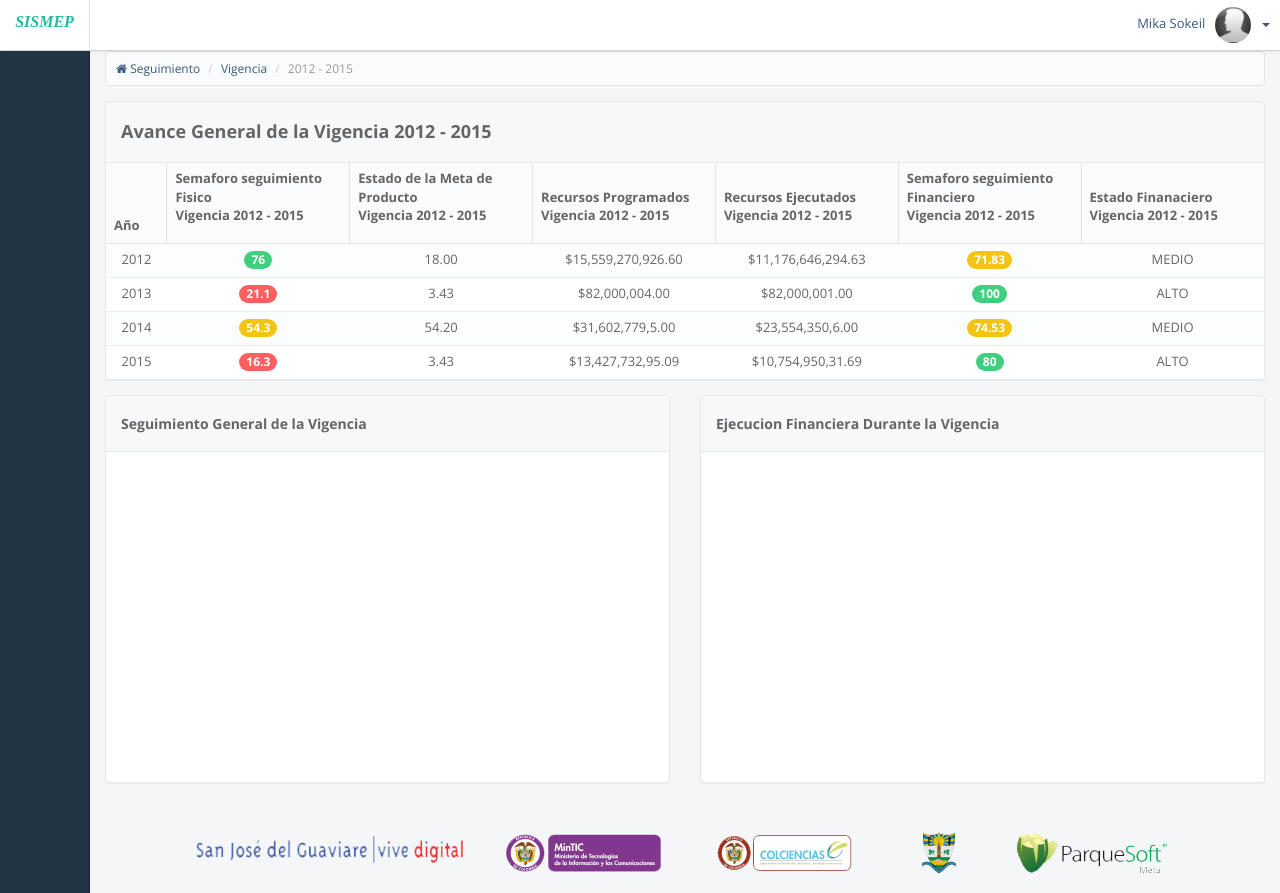
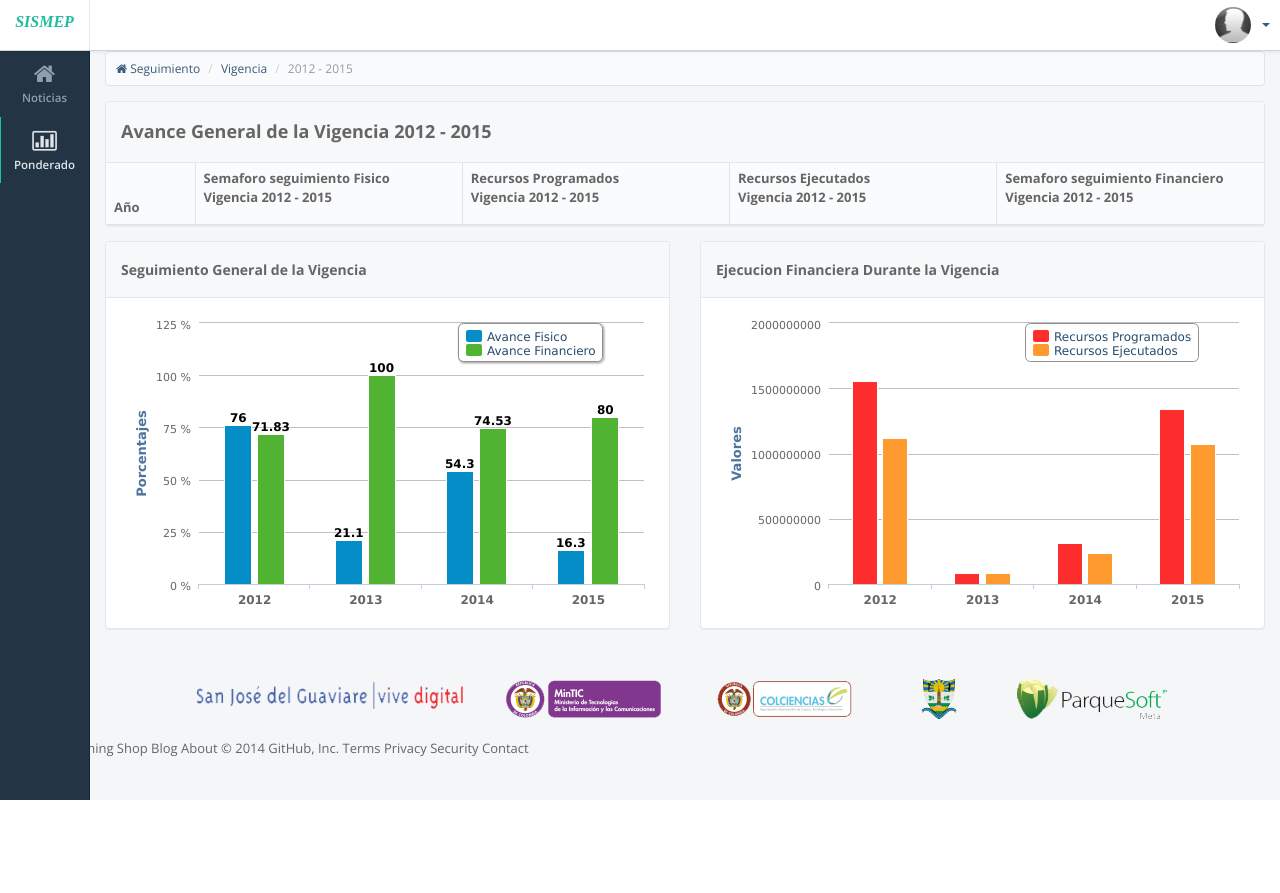
Before and after one commit to julianvarela/indicadores, a PHP site: page /taxionline/AvanceVigencia.html in a window 1280 px wide. After the commit the page ends 800 px from the top, so only its background shows below. Run offline with PHP 8.4, Linux system fonts and the light colour scheme; lists and menus that the app fills with data are empty.

Commit message:
avance vigencia dinamino y favicon

```diff
--- a/404.html
+++ b/404.html
@@ -5,6 +5,7 @@
   <title>Mobile first web app theme | first</title>
   <meta name="description" content="mobile first, app, web app, responsive, admin dashboard, flat, flat ui">
   <meta name="viewport" content="width=device-width, initial-scale=1, maximum-scale=1">
+  <link rel="shortcut icon" href="imagenes/favicon.png">
   <link rel="stylesheet" href="css/bootstrap.css">
   <link rel="stylesheet" href="css/font-awesome.min.css">
   <link rel="stylesheet" href="css/font.css">
--- a/AvanceDependencias.html
+++ b/AvanceDependencias.html
@@ -5,6 +5,7 @@
   <title>Avance de las Dependencias</title>
   <meta name="description" content="mobile first, app, web app, responsive, admin dashboard, flat, flat ui">
   <meta name="viewport" content="width=device-width, initial-scale=1, maximum-scale=1">
+  <link rel="shortcut icon" href="imagenes/favicon.png">
   <link rel="stylesheet" href="css/bootstrap.css">
   <link rel="stylesheet" href="css/font-awesome.min.css">
   <link rel="stylesheet" href="css/plugin.css">
--- a/AvanceGeneral.html
+++ b/AvanceGeneral.html
@@ -5,6 +5,7 @@
   <title>Avance General</title>
   <meta name="description" content="mobile first, app, web app, responsive, admin dashboard, flat, flat ui">
   <meta name="viewport" content="width=device-width, initial-scale=1, maximum-scale=1">
+  <link rel="shortcut icon" href="imagenes/favicon.png">
   <link rel="stylesheet" href="css/bootstrap.css">
   <link rel="stylesheet" href="css/font-awesome.min.css">
   <link rel="stylesheet" href="css/plugin.css">
--- a/AvanceObjetivos.html
+++ b/AvanceObjetivos.html
@@ -6,6 +6,7 @@
   <title>Avance de Objetivos</title>
   <meta name="description" content="mobile first, app, web app, responsive, admin dashboard, flat, flat ui">
   <meta name="viewport" content="width=device-width, initial-scale=1, maximum-scale=1">
+  <link rel="shortcut icon" href="imagenes/favicon.png">
   <link rel="stylesheet" href="css/bootstrap.css">
   <link rel="stylesheet" href="css/font-awesome.min.css">
   <link rel="stylesheet" href="css/plugin.css">
--- a/AvanceProgramas.html
+++ b/AvanceProgramas.html
@@ -5,6 +5,7 @@
   <title>Avance de Programas</title>
   <meta name="description" content="mobile first, app, web app, responsive, admin dashboard, flat, flat ui">
   <meta name="viewport" content="width=device-width, initial-scale=1, maximum-scale=1">
+  <link rel="shortcut icon" href="imagenes/favicon.png">
   <link rel="stylesheet" href="css/bootstrap.css">
   <link rel="stylesheet" href="css/font-awesome.min.css">
   <link rel="stylesheet" href="css/plugin.css">
--- a/AvanceSecretarias.html
+++ b/AvanceSecretarias.html
@@ -5,6 +5,7 @@
   <title>Avance de las Secretarias</title>
   <meta name="description" content="mobile first, app, web app, responsive, admin dashboard, flat, flat ui">
   <meta name="viewport" content="width=device-width, initial-scale=1, maximum-scale=1">
+  <link rel="shortcut icon" href="imagenes/favicon.png">
   <link rel="stylesheet" href="css/bootstrap.css">
   <link rel="stylesheet" href="css/font-awesome.min.css">
   <link rel="stylesheet" href="css/plugin.css">
--- a/AvanceSectores.html
+++ b/AvanceSectores.html
@@ -5,6 +5,7 @@
   <title>Avance de los Sectores Basicos</title>
   <meta name="description" content="mobile first, app, web app, responsive, admin dashboard, flat, flat ui">
   <meta name="viewport" content="width=device-width, initial-scale=1, maximum-scale=1">
+  <link rel="shortcut icon" href="imagenes/favicon.png">
   <link rel="stylesheet" href="css/bootstrap.css">
   <link rel="stylesheet" href="css/font-awesome.min.css">
   <link rel="stylesheet" href="css/plugin.css">
--- a/AvanceSubprogramas.html
+++ b/AvanceSubprogramas.html
@@ -5,6 +5,7 @@
   <title>Avance Subprogramas</title>
   <meta name="description" content="mobile first, app, web app, responsive, admin dashboard, flat, flat ui">
   <meta name="viewport" content="width=device-width, initial-scale=1, maximum-scale=1">
+  <link rel="shortcut icon" href="imagenes/favicon.png">
   <link rel="stylesheet" href="css/bootstrap.css">
   <link rel="stylesheet" href="css/font-awesome.min.css">
   <link rel="stylesheet" href="css/plugin.css">
--- a/AvanceVigencia.html
+++ b/AvanceVigencia.html
@@ -2,9 +2,11 @@
 <html lang="es">
 <head>
   <meta charset="utf-8">
-  <title>Avance General</title>
+  <title>Avance General de la Vigencia</title>
   <meta name="description" content="mobile first, app, web app, responsive, admin dashboard, flat, flat ui">
   <meta name="viewport" content="width=device-width, initial-scale=1, maximum-scale=1">
+  <link rel="shortcut icon" href="imagenes/favicon.png">
+  <link rel="shortcut icon" href="imagenes/favicon.png">
   <link rel="stylesheet" href="css/bootstrap.css">
   <link rel="stylesheet" href="css/font-awesome.min.css">
   <link rel="stylesheet" href="css/plugin.css">
@@ -41,15 +43,11 @@
   </header>
   <!-- / header -->
 
-
    <!-- nav -->
   <nav id="nav" class="nav-primary hidden-xs nav-vertical">
 
   </nav>
   <!-- / nav -->
-
-
-
 
 
   <section id="content">
@@ -70,51 +68,13 @@
                 <thead>
                   <tr>
                     <th width="5%">Año</th>
-                    <th width="15%">Semaforo seguimiento Fisico <p>Vigencia <spam class="my_vigencia">2012 - 2015</spam></p></p></th>
-                    <th width="15%">Estado de la Meta de Producto <p>Vigencia <spam class="my_vigencia">2012 - 2015</spam></p></th>
+                    <th width="15%">Semaforo seguimiento Fisico <p>Vigencia <spam class="my_vigencia">2012 - 2015</spam></p></th>
                     <th width="15%">Recursos Programados <p>Vigencia <spam class="my_vigencia">2012 - 2015</spam></p></th>
                     <th width="15%">Recursos Ejecutados <p>Vigencia <spam class="my_vigencia">2012 - 2015</spam></p></th>
                     <th width="15%">Semaforo seguimiento Financiero <p>Vigencia <spam class="my_vigencia">2012 - 2015</spam></p></th>
-                    <th width="15%">Estado Finanaciero <p>Vigencia <spam class="my_vigencia">2012 - 2015</spam></p></th>
                   </tr>
                 </thead>
                 <tbody id="TablaAvanceVigencia">
-                    <tr class="datos-tabla">
-                        <td>2012</td>
-                        <td><b class="badge" style="background-color:#3FCF7F">76</b></td>
-                        <td>18.00</td>
-                        <td>$15,559,270,926.60</td>
-                        <td>$11,176,646,294.63</td>
-                        <td><b class="badge" style="background-color:#F4C414">71.83</b></td>
-                        <td>MEDIO</td>
-                    </tr>
-                    <tr class="datos-tabla">
-                        <td>2013</td>
-                        <td><b class="badge" style="background-color:#FF5F5F">21.1</b></td>
-                        <td>3.43</td>
-                        <td>$82,000,004.00</td>
-                        <td>$82,000,001.00</td>
-                        <td><b class="badge" style="background-color:#3FCF7F">100</b></td>
-                        <td>ALTO</td>
-                    </tr>
-                    <tr class="datos-tabla">
-                        <td>2014</td>
-                        <td><b class="badge" style="background-color:#F4C414">54.3</b></td>
-                        <td>54.20</td>
-                        <td>$31,602,779,5.00</td>
-                        <td>$23,554,350,6.00</td>
-                        <td><b class="badge" style="background-color:#F4C414">74.53</b></td>
-                        <td>MEDIO</td>
-                    </tr>
-                    <tr class="datos-tabla">
-                        <td>2015</td>
-                        <td><b class="badge" style="background-color:#FF5F5F">16.3</b></td>
-                        <td>3.43</td>
-                        <td>$13,427,732,95.09</td>
-                        <td>$10,754,950,31.69</td>
-                        <td><b class="badge" style="background-color:#3FCF7F">80</b></td>
-                        <td>ALTO</td>
-                    </tr>
                 </tbody>
               </table>
             </div>
@@ -191,8 +151,21 @@
 
   <!-- datos Tabla -->
   <script src="js/general.js" type="text/javascript" ></script>
-  <script src="js/datos/avanceVigencia.js" type="text/javascript"></script>
+  <script src="js/datos/avanceVigencias.js" type="text/javascript"></script>
 
 
 </body>
 </html>
+
+    Status
+    API
+    Training
+    Shop
+    Blog
+    About
+
+    © 2014 GitHub, Inc.
+    Terms
+    Privacy
+    Security
+    Contact
--- a/DependenciasAdmin.html
+++ b/DependenciasAdmin.html
@@ -5,6 +5,7 @@
   <title>Dependencia Administrativas</title>
   <meta name="description" content="mobile first, app, web app, responsive, admin dashboard, flat, flat ui">
   <meta name="viewport" content="width=device-width, initial-scale=1, maximum-scale=1">
+  <link rel="shortcut icon" href="imagenes/favicon.png">
   <link rel="stylesheet" href="css/bootstrap.css">
   <link rel="stylesheet" href="css/font-awesome.min.css">
   <link rel="stylesheet" href="js/select2/select2.css">
--- a/SecretariasDespacho.html
+++ b/SecretariasDespacho.html
@@ -5,6 +5,7 @@
   <title>Secretarias</title>
   <meta name="description" content="mobile first, app, web app, responsive, admin dashboard, flat, flat ui">
   <meta name="viewport" content="width=device-width, initial-scale=1, maximum-scale=1">
+  <link rel="shortcut icon" href="imagenes/favicon.png">
   <link rel="stylesheet" href="css/bootstrap.css">
   <link rel="stylesheet" href="css/font-awesome.min.css">
   <link rel="stylesheet" href="js/select2/select2.css">
--- a/SectoresBasicos.html
+++ b/SectoresBasicos.html
@@ -5,6 +5,7 @@
   <title>Sectores Basicos</title>
   <meta name="description" content="mobile first, app, web app, responsive, admin dashboard, flat, flat ui">
   <meta name="viewport" content="width=device-width, initial-scale=1, maximum-scale=1">
+  <link rel="shortcut icon" href="imagenes/favicon.png">
   <link rel="stylesheet" href="css/bootstrap.css">
   <link rel="stylesheet" href="css/font-awesome.min.css">
   <link rel="stylesheet" href="js/select2/select2.css">
--- a/index.html
+++ b/index.html
@@ -5,6 +5,7 @@
   <title>Login SISMEP</title>
   <meta name="description" content="mobile first, app, web app, responsive, admin dashboard, flat, flat ui">
   <meta name="viewport" content="width=device-width, initial-scale=1, maximum-scale=1">
+  <link rel="shortcut icon" href="imagenes/favicon.png">
   <link rel="stylesheet" href="css/bootstrap.css">
   <link rel="stylesheet" href="css/font-awesome.min.css">
   <link rel="stylesheet" href="css/font.css">
--- a/noticias.html
+++ b/noticias.html
@@ -5,6 +5,7 @@
   <title>Noticias</title>
   <meta name="description" content="mobile first, app, web app, responsive, admin dashboard, flat, flat ui">
   <meta name="viewport" content="width=device-width, initial-scale=1, maximum-scale=1">
+  <link rel="shortcut icon" href="imagenes/favicon.png">
   <link rel="stylesheet" href="css/bootstrap.css">
   <link rel="stylesheet" href="css/font-awesome.min.css">
   <link rel="stylesheet" href="js/select2/select2.css">
--- a/profile.html
+++ b/profile.html
@@ -5,6 +5,7 @@
   <title>Perfil de Usuario</title>
   <meta name="description" content="mobile first, app, web app, responsive, admin dashboard, flat, flat ui">
   <meta name="viewport" content="width=device-width, initial-scale=1, maximum-scale=1">
+  <link rel="shortcut icon" href="imagenes/favicon.png">
   <link rel="stylesheet" href="css/bootstrap.css">
   <link rel="stylesheet" href="css/font-awesome.min.css">
   <link rel="stylesheet" href="css/font.css">
--- a/signin.html
+++ b/signin.html
@@ -5,6 +5,7 @@
   <title>Mobile first web app theme | first</title>
   <meta name="description" content="mobile first, app, web app, responsive, admin dashboard, flat, flat ui">
   <meta name="viewport" content="width=device-width, initial-scale=1, maximum-scale=1">
+  <link rel="shortcut icon" href="imagenes/favicon.png">
   <link rel="stylesheet" href="css/bootstrap.css">
   <link rel="stylesheet" href="css/font-awesome.min.css">
   <link rel="stylesheet" href="css/font.css">
```
Also changed, not shown: js/datos/avanceVigencias.js (+10 -47 lines), php/consultasAvVigencias.php (indentation only), php/datosAvVigencias.php (line endings or trailing spaces).
